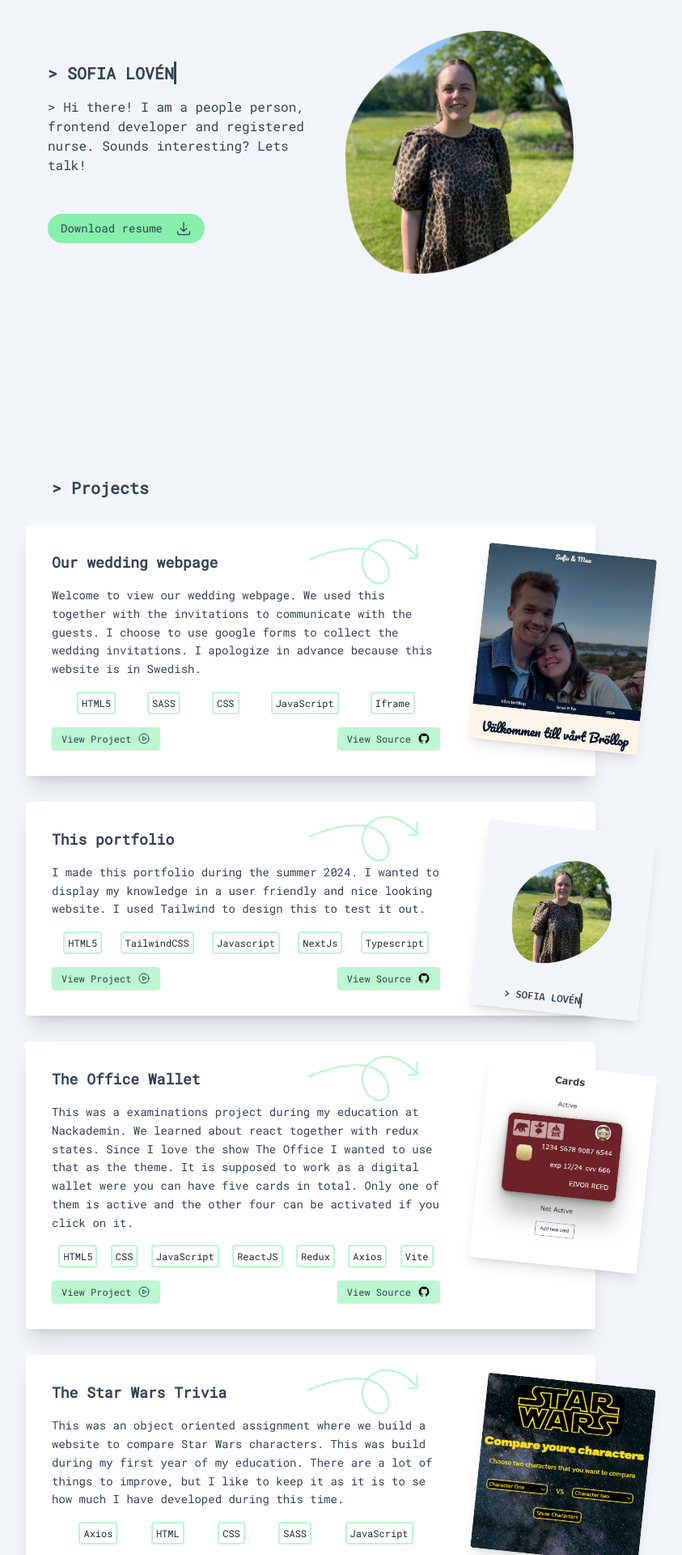
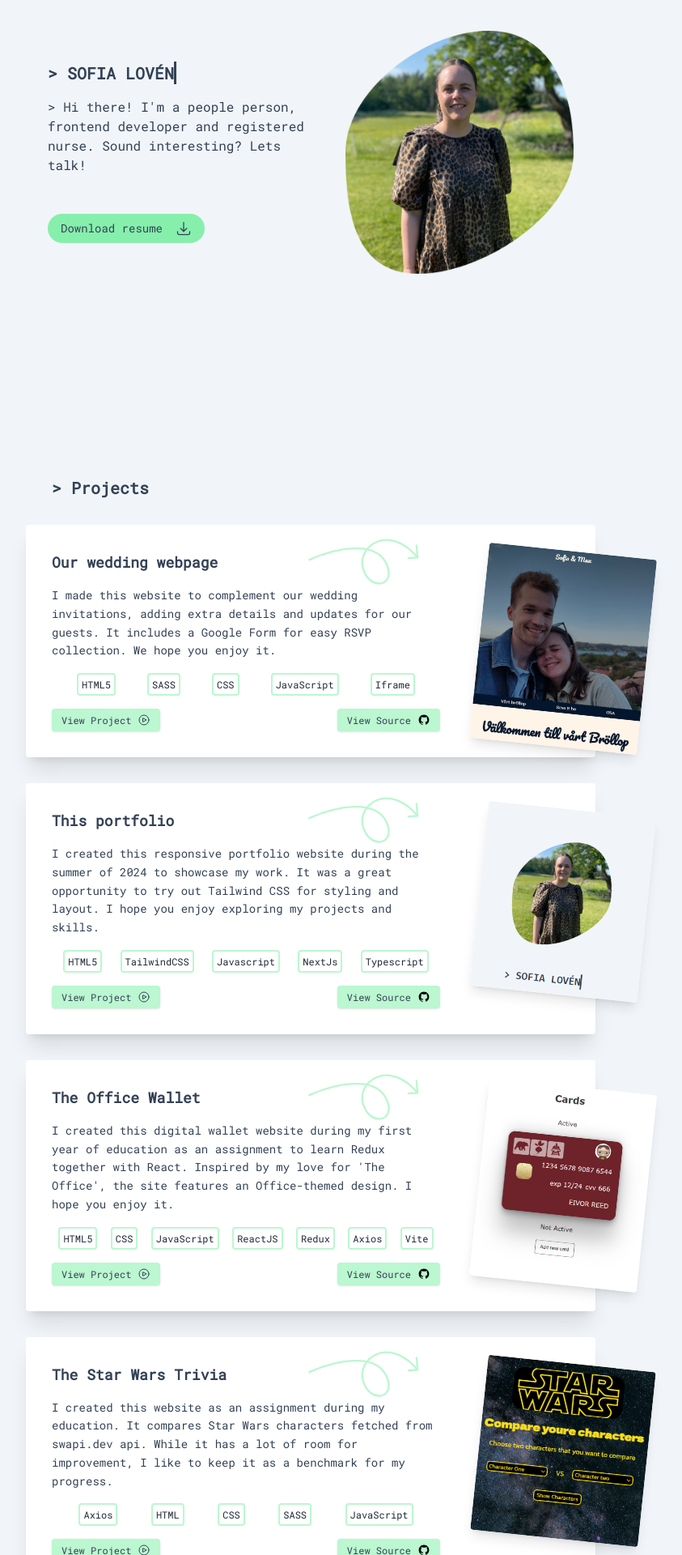
Before and after one commit to SofiaLoven/portfolio, a Next.js app: page / in a window 1280 px wide. Shown: the part 260-2180 px from the top of the page at 81% size, without its empty margins (256-1099 px from the left). Built offline with nearby package versions, Linux system fonts and the light colour scheme.

Commit message:
Some changes to the describing texts.

```diff
--- a/components/Heading.tsx
+++ b/components/Heading.tsx
@@ -18,7 +18,7 @@ const Heading = () => {
           </h1>
           <span className="text-md max-w-80">
             {
-              "> Hi there! I am a people person, frontend developer and registered nurse. Sounds interesting? Lets talk!"
+              "> Hi there! I'm a people person, frontend developer and registered nurse. Sound interesting? Lets talk!"
             }
           </span>
         </div>
--- a/content/projects.ts
+++ b/content/projects.ts
@@ -10,7 +10,7 @@ const Projects: Project[] = [
     id: uuidv4(),
     title: "Our wedding webpage",
     description:
-      "Welcome to view our wedding webpage. We used this together with the invitations to communicate with the guests. I choose to use google forms to collect the wedding invitations. I apologize in advance because this website is in Swedish.",
+      "I made this website to complement our wedding invitations, adding extra details and updates for our guests. It includes a Google Form for easy RSVP collection. We hope you enjoy it.",
     skills: ["HTML5", "SASS", "CSS", "JavaScript", "Iframe"],
     img: wedding,
     links: {
@@ -22,7 +22,7 @@ const Projects: Project[] = [
     id: uuidv4(),
     title: "This portfolio",
     description:
-      "I made this portfolio during the summer 2024. I wanted to display my knowledge in a user friendly and nice looking website. I used Tailwind to design this to test it out.",
+      "I created this responsive portfolio website during the summer of 2024 to showcase my work. It was a great opportunity to try out Tailwind CSS for styling and layout. I hope you enjoy exploring my projects and skills.",
     skills: ["HTML5", "TailwindCSS", "Javascript", "NextJs", "Typescript"],
     img: portfolio,
     links: {
@@ -34,7 +34,7 @@ const Projects: Project[] = [
     id: uuidv4(),
     title: "The Office Wallet",
     description:
-      "This was a examinations project during my education at Nackademin. We learned about react together with redux states. Since I love the show The Office I wanted to use that as the theme. It is supposed to work as a digital wallet were you can have five cards in total. Only one of them is active and the other four can be activated if you click on it.",
+      "I created this digital wallet website during my first year of education as an assignment to learn Redux together with React. Inspired by my love for 'The Office', the site features an Office-themed design. I hope you enjoy it.",
     skills: ["HTML5", "CSS", "JavaScript", "ReactJS", "Redux", "Axios", "Vite"],
     img: eWallet,
     links: {
@@ -46,7 +46,7 @@ const Projects: Project[] = [
     id: uuidv4(),
     title: "The Star Wars Trivia",
     description:
-      "This was an object oriented assignment where we build a website to compare Star Wars characters. This was build during my first year of my education. There are a lot of things to improve, but I like to keep it as it is to se how much I have developed during this time.",
+      "I created this website as an assignment during my education. It compares Star Wars characters fetched from swapi.dev api. While it has a lot of room for improvement, I like to keep it as a benchmark for my progress.",
     skills: ["Axios", "HTML", "CSS", "SASS", "JavaScript"],
     img: starWars,
     links: {
```
